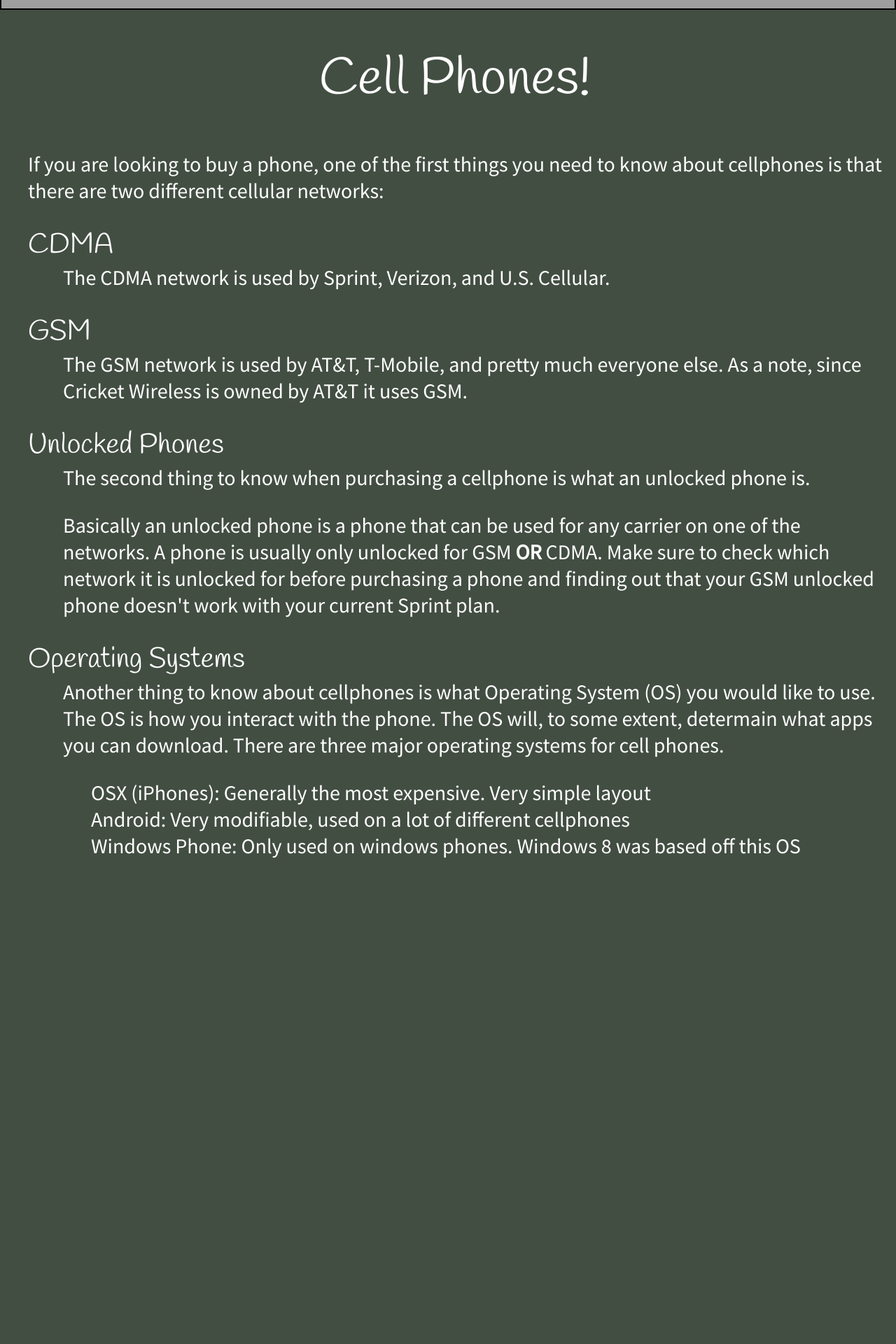
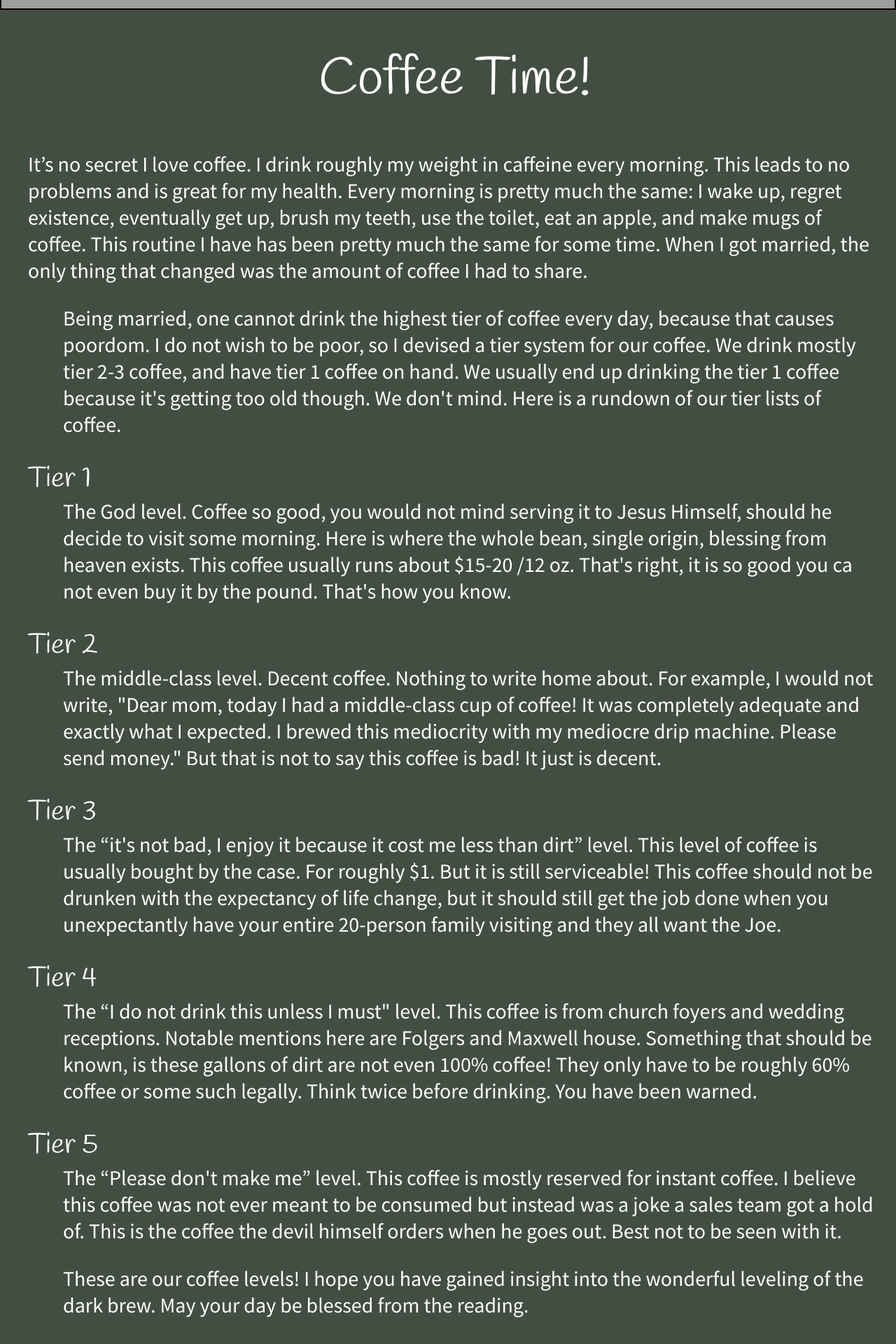
Before and after one commit to MechCoder0/MechCoder0.github.io, a Vue app: page /#/cellphones in a window 1280 px wide. Shown: the part 70-1990 px from the top of the page at 70% size. Before the commit the page ends 1333 px from the top, so only its background shows below. Built offline with nearby package versions, Linux system fonts and the light colour scheme; grey boxes are pictures that could not be loaded.

Commit message:
added coffee!

```diff
--- a/src/views/Cellphones.vue
+++ b/src/views/Cellphones.vue
@@ -2,49 +2,70 @@
 	<div>
 		<BODY>
 			<div class="article">
-				<h1> Cell Phones!</h1>
+				<h1> Coffee Time!</h1>
 				<div>
 					<p>
-						If you are looking to buy a phone, one of the first things
-						you need to know about cellphones is that there are two
-						different cellular networks:
-					</p>
-					<h2>CDMA</h2>
-					<p class="indent">
-						The CDMA network is used by Sprint, Verizon, and U.S. Cellular.
-					</p>
-					<h2>GSM</h2>
-					<p class="indent">
-						The GSM network is used by AT&T, T-Mobile, and pretty much everyone else. As a note,
-						since Cricket Wireless is owned by AT&T it uses GSM.
-					</p>
-					<h2>Unlocked Phones</h2>
-					<p class="indent">
-						The second thing to know when purchasing a cellphone is what an
-						unlocked phone is.
+						It’s no secret I love coffee. I drink roughly my weight in caffeine every morning.
+						This leads to no problems and is great for my health.
+						Every morning is pretty much the same: I wake up, regret existence, eventually get up,
+						brush my teeth, use the toilet, eat an apple, and make mugs of coffee.
+						This routine I have has been pretty much the same for some time. When I got married,
+						the only thing that changed was the amount of coffee I had to share.
 					</p>
 					<p class="indent">
-						Basically an unlocked phone is a phone that can be used for any
-						carrier on one of the networks. A phone is usually only unlocked for
-						GSM <b>OR</b> CDMA. Make sure to check which network it is unlocked for
-						before purchasing a phone and finding out that your GSM unlocked phone
-						doesn't work with your current Sprint plan.
+						Being married, one cannot drink the highest tier of coffee every day,
+						because that causes poordom. I do not wish to be poor, so I devised a tier system for our coffee.
+						We drink mostly tier 2-3 coffee, and have tier 1 coffee on hand.
+						We usually end up drinking the tier 1 coffee because it's
+						getting too old though. We don't mind.
+						Here is a rundown of our tier lists of coffee.
 					</p>
-					<h2>Operating Systems</h2>
+					<h2>Tier 1</h2>
 					<p class="indent">
-						Another thing to know about cellphones is what Operating System (OS)
-						you would like to use. The OS is how you interact with the phone. The
-						OS will, to some extent, determain what apps you can download.
-						There are three major operating systems for cell phones.
+						The God level. Coffee so good, you would not mind serving it to Jesus Himself, should he decide to visit some morning.
+						Here is where the whole bean, single origin, blessing from heaven exists.
+						This coffee usually runs about $15-20 /12 oz. That's right, it is so good you ca not even buy it
+						by the pound. That's how you know.
 					</p>
-					<div class="indent">
-						<ul>
-							<li>OSX (iPhones): Generally the most expensive. Very simple layout</li>
-							<li>Android: Very modifiable, used on a lot of different cellphones</li>
-							<li>Windows Phone: Only used on windows phones. Windows 8 was based off
-								this OS</li>
-						</ul>
-					</div>
+					<h2>Tier 2</h2>
+					<p class="indent">
+						The middle-class level. Decent coffee.
+						Nothing to write home about. For example, I would not write,
+						"Dear mom, today I had a middle-class cup of coffee! It was completely adequate and exactly what I expected.
+						I brewed this mediocrity with my mediocre drip machine. Please send money."
+						But that is not to say this coffee is bad! It just is decent.
+					</p>
+					<h2>Tier 3</h2>
+					<p class="indent">
+						The “it's not bad, I enjoy it because it cost me less than dirt” level.
+						This level of coffee is usually bought by the case.
+						For roughly $1. But it is still serviceable!
+						This coffee should not be drunken with the expectancy of life change,
+						but it should still get the job done when you unexpectantly have your entire 20-person family visiting and they all want the Joe.
+					</p>
+					<h2>Tier 4</h2>
+					<p class="indent">
+						The “I do not drink this unless I must" level.
+						This coffee is from church foyers and wedding receptions.
+						Notable mentions here are Folgers and Maxwell house.
+						Something that should be known, is these gallons of dirt
+						are not even 100% coffee! They only have to be roughly 60% coffee or some such legally.
+						Think twice before drinking. You have been warned.
+					</p>
+					<h2>Tier 5</h2>
+					<p class="indent">
+						The “Please don't make me” level.
+						This coffee is mostly reserved for instant coffee.
+						I believe this coffee was not ever meant to be consumed but
+						instead was a joke a sales team got a hold of.
+						This is the coffee the devil himself orders when he goes out.
+						Best not to be seen with it.
+					</p>
+					<p class="indent">
+						These are our coffee levels!
+						I hope you have gained insight into the wonderful leveling of the dark brew.
+						May your day be blessed from the reading.
+					</p>
 				</div>
 			</div>
 		</BODY>
```
